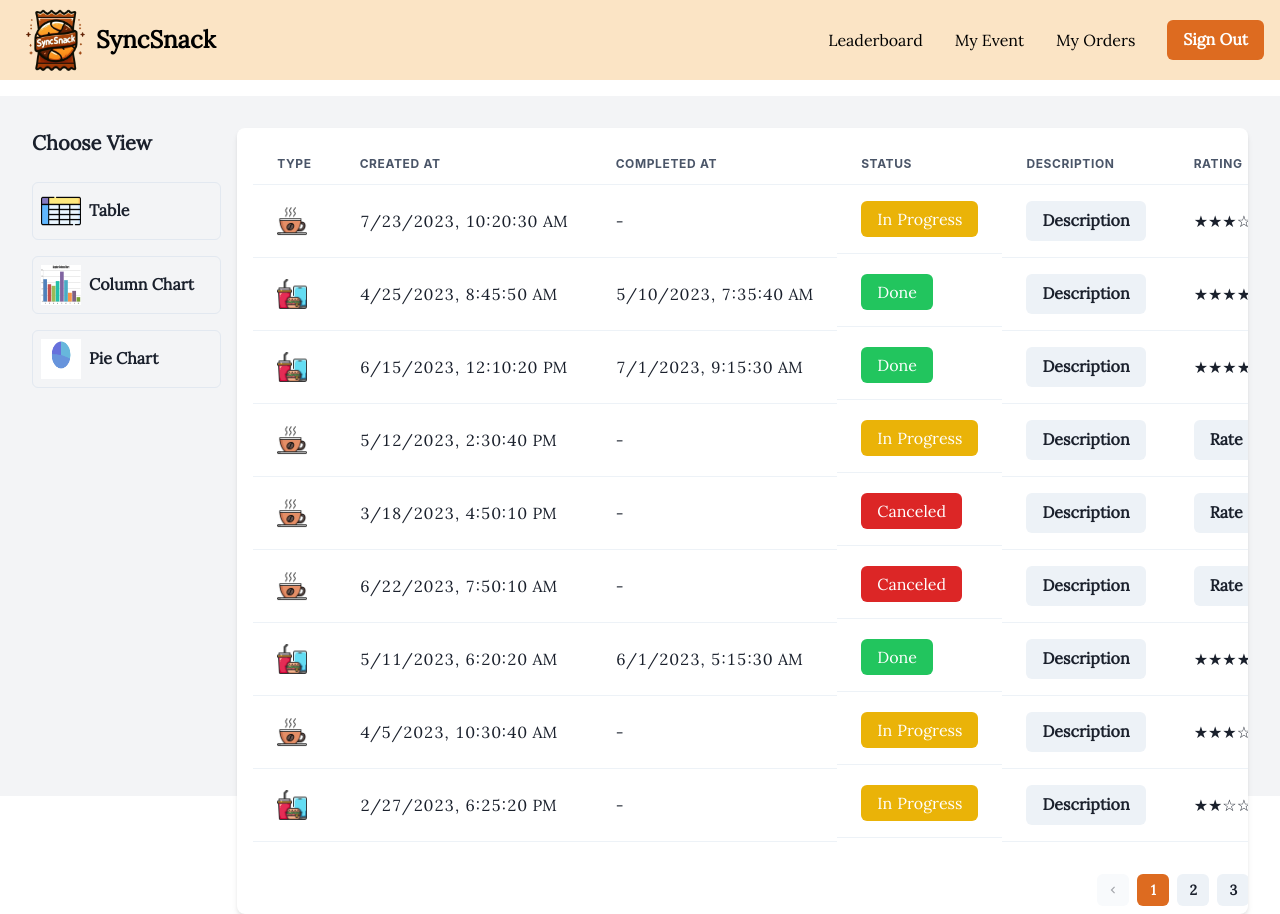
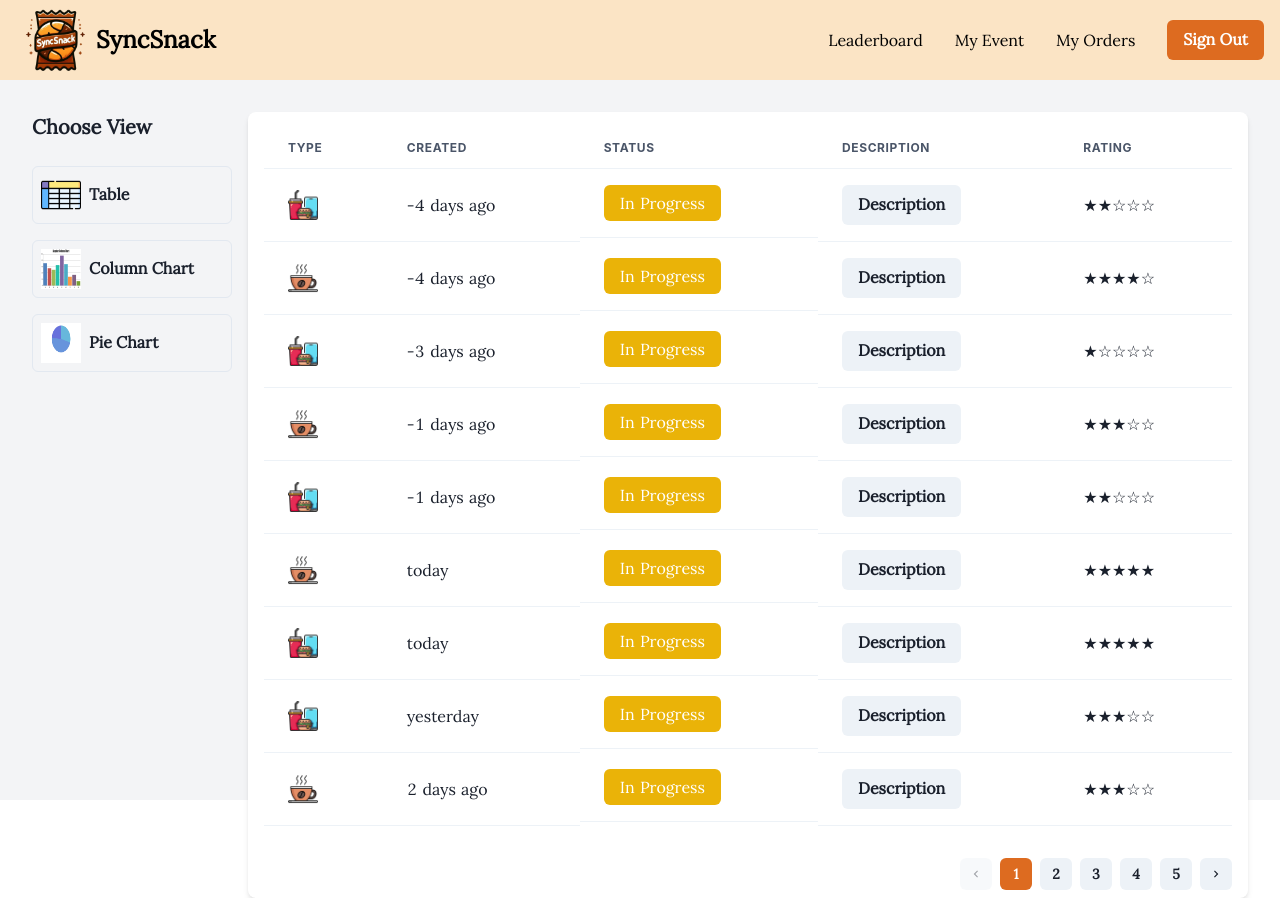
Before and after one commit to simecki123/SyncSnackApp, a Next.js app in the folder sync-snack/: page /orders in a window 1280 px wide. Built offline with nearby package versions, Linux system fonts and the light colour scheme; no server answers; sample sign-in values are in the browser's storage.

Commit message:
improve ui

```diff
--- a/sync-snack/app/(main)/layout.tsx
+++ b/sync-snack/app/(main)/layout.tsx
@@ -22,7 +22,7 @@ export default async function Layout({
       <header className="fixed top-0 left-0 right-0 z-50">
         <Header />
       </header>
-      <div className="mt-24">
+      <div className="mt-20">
         {children}
       </div>
     </div>
--- a/sync-snack/app/(main)/orders/page.tsx
+++ b/sync-snack/app/(main)/orders/page.tsx
@@ -4,16 +4,20 @@ import OrdersManagement from '@/app/components/my-orders/OrdersManagment';
 
 export default function OrdersPage() {
   return (
-    <Box className='p-8 bg-gray-100 flex flex-col' style={{ height: 'calc(100vh - 100px)' }}>
-      <OrdersManagement orders={mockedData} />
+    <Box className='p-8 bg-gray-100 flex flex-col' style={{ height: 'calc(100vh - 80px)' }}>
+      <OrdersManagement orders={sortDataByCreatedAtDescending(mockedData)} />
     </Box>
   );
+}
+
+function sortDataByCreatedAtDescending(data: any[]) {
+  return data.sort((a, b) => new Date(b.createdAt).getTime() - new Date(a.createdAt).getTime());
 }
 
 const mockedData = [
   {
     _id: "aB1cD2eF",
-    createdAt: new Date("2023-07-23T10:20:30Z"),
+    createdAt: new Date("2019-07-23T10:20:30Z"),
     completedAt: null,
     status: "In Progress",
     orderType: "coffee",
@@ -22,8 +26,8 @@ const mockedData = [
   },
   {
     _id: "9Q0rS1tU",
-    createdAt: new Date("2023-04-25T08:45:50Z"),
-    completedAt: new Date("2023-05-10T07:35:40Z"),
+    createdAt: new Date("2022-04-25T08:45:50Z"),
+    completedAt: new Date("2022-05-10T07:35:40Z"),
     status: "Done",
     orderType: "outside",
     additionalOptions: "gluten-free bun",
@@ -31,8 +35,8 @@ const mockedData = [
   },
   {
     _id: "3gH4iJ5k",
-    createdAt: new Date("2023-06-15T12:10:20Z"),
-    completedAt: new Date("2023-07-01T09:15:30Z"),
+    createdAt: new Date("2018-06-15T12:10:20Z"),
+    completedAt: new Date("2018-07-01T09:15:30Z"),
     status: "Done",
     orderType: "outside",
     additionalOptions: "add ketchup",
@@ -40,7 +44,7 @@ const mockedData = [
   },
   {
     _id: "6L7mN8oP",
-    createdAt: new Date("2023-05-12T14:30:40Z"),
+    createdAt: new Date("2020-05-12T14:30:40Z"),
     completedAt: null,
     status: "In Progress",
     orderType: "coffee",
@@ -49,7 +53,7 @@ const mockedData = [
   },
   {
     _id: "2V3wX4yZ",
-    createdAt: new Date("2023-03-18T16:50:10Z"),
+    createdAt: new Date("2021-03-18T16:50:10Z"),
     completedAt: null,
     status: "Canceled",
     orderType: "coffee",
@@ -58,7 +62,7 @@ const mockedData = [
   },
   {
     _id: "4P5qR6sT",
-    createdAt: new Date("2023-06-22T07:50:10Z"),
+    createdAt: new Date("2016-06-22T07:50:10Z"),
     completedAt: null,
     status: "Canceled",
     orderType: "coffee",
@@ -67,8 +71,8 @@ const mockedData = [
   },
   {
     _id: "7U8vW9xY",
-    createdAt: new Date("2023-05-11T06:20:20Z"),
-    completedAt: new Date("2023-06-01T05:15:30Z"),
+    createdAt: new Date("2017-05-11T06:20:20Z"),
+    completedAt: new Date("2017-06-01T05:15:30Z"),
     status: "Done",
     orderType: "outside",
     additionalOptions: "no pickles",
@@ -76,7 +80,7 @@ const mockedData = [
   },
   {
     _id: "0Z1aB2cD",
-    createdAt: new Date("2023-04-05T10:30:40Z"),
+    createdAt: new Date("2019-04-05T10:30:40Z"),
     completedAt: null,
     status: "In Progress",
     orderType: "coffee",
@@ -85,7 +89,7 @@ const mockedData = [
   },
   {
     _id: "5A6bC7dE",
-    createdAt: new Date("2023-02-27T18:25:20Z"),
+    createdAt: new Date("2021-02-27T18:25:20Z"),
     completedAt: null,
     status: "In Progress",
     orderType: "outside",
@@ -94,7 +98,7 @@ const mockedData = [
   },
   {
     _id: "8F9gH0iJ",
-    createdAt: new Date("2023-01-19T20:30:30Z"),
+    createdAt: new Date("2015-01-19T20:30:30Z"),
     completedAt: null,
     status: "In Progress",
     orderType: "coffee",
@@ -103,7 +107,7 @@ const mockedData = [
   },
   {
     _id: "9O0pQ1rS",
-    createdAt: new Date("2023-01-05T14:25:20Z"),
+    createdAt: new Date("2020-01-05T14:25:20Z"),
     completedAt: null,
     status: "In Progress",
     orderType: "outside",
@@ -112,8 +116,8 @@ const mockedData = [
   },
   {
     _id: "2tU3vW4x",
-    createdAt: new Date("2023-07-12T16:30:30Z"),
-    completedAt: new Date("2023-07-20T15:20:40Z"),
+    createdAt: new Date("2017-07-12T16:30:30Z"),
+    completedAt: new Date("2017-07-20T15:20:40Z"),
     status: "Done",
     orderType: "coffee",
     additionalOptions: "bring it in a red cup",
@@ -121,7 +125,7 @@ const mockedData = [
   },
   {
     _id: "5Y6zA7bC",
-    createdAt: new Date("2023-06-18T18:40:50Z"),
+    createdAt: new Date("2018-06-18T18:40:50Z"),
     completedAt: null,
     status: "In Progress",
     orderType: "outside",
@@ -130,8 +134,8 @@ const mockedData = [
   },
   {
     _id: "1K2lM3nO",
-    createdAt: new Date("2023-07-03T09:40:40Z"),
-    completedAt: new Date("2023-07-10T08:20:50Z"),
+    createdAt: new Date("2013-07-03T09:40:40Z"),
+    completedAt: new Date("2013-07-10T08:20:50Z"),
     status: "Done",
     orderType: "outside",
     additionalOptions: "spicy sauce",
@@ -139,8 +143,8 @@ const mockedData = [
   },
   {
     _id: "3eF4gH5i",
-    createdAt: new Date("2023-03-20T11:45:50Z"),
-    completedAt: new Date("2023-04-01T10:35:40Z"),
+    createdAt: new Date("2017-03-20T11:45:50Z"),
+    completedAt: new Date("2017-04-01T10:35:40Z"),
     status: "Done",
     orderType: "outside",
     additionalOptions: "extra sauce",
@@ -148,7 +152,7 @@ const mockedData = [
   },
   {
     _id: "6J7kL8mN",
-    createdAt: new Date("2023-02-15T12:50:10Z"),
+    createdAt: new Date("2015-02-15T12:50:10Z"),
     completedAt: null,
     status: "Canceled",
     orderType: "coffee",
@@ -157,7 +161,7 @@ const mockedData = [
   },
   {
     _id: "8dE9fG0H",
-    createdAt: new Date("2023-05-28T20:50:10Z"),
+    createdAt: new Date("2019-05-28T20:50:10Z"),
     completedAt: null,
     status: "Canceled",
     orderType: "coffee",
@@ -175,15 +179,16 @@ const mockedData = [
   },
   {
     _id: "4N5oP6qR",
-    createdAt: new Date("2023-03-10T10:30:30Z"),
-    completedAt: new Date("2023-03-25T09:15:40Z"),
+    createdAt: new Date("2020-03-10T10:30:30Z"),
+    completedAt: new Date("2020-03-25T09:15:40Z"),
     status: "Done",
     orderType: "coffee",
     additionalOptions: "no foam",
+    rating: 4
   },
   {
     _id: "7sT8uV9w",
-    createdAt: new Date("2023-02-27T12:40:50Z"),
+    createdAt: new Date("2014-02-27T12:40:50Z"),
     completedAt: null,
     status: "Canceled",
     orderType: "outside",
@@ -192,7 +197,7 @@ const mockedData = [
   },
   {
     _id: "0xY1zA2b",
-    createdAt: new Date("2023-01-18T14:50:10Z"),
+    createdAt: new Date("2015-01-18T14:50:10Z"),
     completedAt: null,
     status: "In Progress",
     orderType: "coffee",
@@ -201,8 +206,8 @@ const mockedData = [
   },
   {
     _id: "3cD4eF5g",
-    createdAt: new Date("2023-07-07T16:25:20Z"),
-    completedAt: new Date("2023-07-15T15:10:30Z"),
+    createdAt: new Date("2022-07-07T16:25:20Z"),
+    completedAt: new Date("2022-07-15T15:10:30Z"),
     status: "Done",
     orderType: "outside",
     additionalOptions: "no onions",
@@ -210,7 +215,7 @@ const mockedData = [
   },
   {
     _id: "6H7iJ8kL",
-    createdAt: new Date("2023-06-11T18:30:40Z"),
+    createdAt: new Date("2011-06-11T18:30:40Z"),
     completedAt: null,
     status: "In Progress",
     orderType: "coffee",
@@ -219,8 +224,8 @@ const mockedData = [
   },
   {
     _id: "9mN0oP1q",
-    createdAt: new Date("2023-05-15T20:45:50Z"),
-    completedAt: new Date("2023-06-01T19:35:40Z"),
+    createdAt: new Date("2016-05-15T20:45:50Z"),
+    completedAt: new Date("2016-06-01T19:35:40Z"),
     status: "Done",
     orderType: "outside",
     additionalOptions: "add bacon",
@@ -228,12 +233,146 @@ const mockedData = [
   },
   {
     _id: "2rS3tU4v",
-    createdAt: new Date("2023-04-20T09:50:10Z"),
+    createdAt: new Date("2019-04-20T09:50:10Z"),
     completedAt: null,
     status: "Canceled",
     orderType: "coffee",
     additionalOptions: "extra hot",
-
     rating: null
+  },
+  {
+    _id: "1X2yZ3aB",
+    createdAt: new Date("2024-02-15T09:15:30Z"),
+    completedAt: null,
+    status: "In Progress",
+    orderType: "coffee",
+    additionalOptions: "with soy milk",
+    rating: 4
+  },
+  {
+    _id: "4C5dE6fG",
+    createdAt: new Date("2024-03-20T14:25:40Z"),
+    completedAt: null,
+    status: "In Progress",
+    orderType: "outside",
+    additionalOptions: "extra cheese",
+    rating: 3
+  },
+  {
+    _id: "7H8iJ9kL",
+    createdAt: new Date("2024-04-30T18:45:50Z"),
+    completedAt: null,
+    status: "In Progress",
+    orderType: "coffee",
+    additionalOptions: "extra shot of espresso",
+    rating: 5
+  },
+  {
+    _id: "0M1nO2pQ",
+    createdAt: new Date("2024-05-10T12:10:20Z"),
+    completedAt: null,
+    status: "In Progress",
+    orderType: "outside",
+    additionalOptions: "side salad",
+    rating: 2
+  },
+  {
+    _id: "3R4sT5uV",
+    createdAt: new Date("2024-06-15T07:30:40Z"),
+    completedAt: null,
+    status: "In Progress",
+    orderType: "coffee",
+    additionalOptions: "extra foam",
+    rating: 3
+  },
+  {
+    _id: "1L2mN3oP",
+    createdAt: new Date("2024-07-19T09:15:30Z"),
+    completedAt: null,
+    status: "In Progress",
+    orderType: "coffee",
+    additionalOptions: "with almond milk",
+    rating: 4
+  },
+  {
+    _id: "4Q5rS6tU",
+    createdAt: new Date("2024-07-20T14:25:40Z"),
+    completedAt: null,
+    status: "In Progress",
+    orderType: "outside",
+    additionalOptions: "extra lettuce",
+    rating: 3
+  },
+  {
+    _id: "7V8wX9yZ",
+    createdAt: new Date("2024-07-21T18:45:50Z"),
+    completedAt: null,
+    status: "In Progress",
+    orderType: "coffee",
+    additionalOptions: "two shots of espresso",
+    rating: 5
+  },
+  {
+    _id: "0A1bC2dE",
+    createdAt: new Date("2024-07-22T12:10:20Z"),
+    completedAt: null,
+    status: "In Progress",
+    orderType: "outside",
+    additionalOptions: "add extra tomatoes",
+    rating: 2
+  },
+  {
+    _id: "3F4gH5iJ",
+    createdAt: new Date("2024-07-23T07:30:40Z"),
+    completedAt: null,
+    status: "In Progress",
+    orderType: "coffee",
+    additionalOptions: "with caramel syrup",
+    rating: 3
+  },
+  {
+    _id: "6K7lM8nO",
+    createdAt: new Date("2024-07-24T10:50:10Z"),
+    completedAt: null,
+    status: "In Progress",
+    orderType: "outside",
+    additionalOptions: "no onions",
+    rating: 1
+  },
+  {
+    _id: "9P0qR1sT",
+    createdAt: new Date("2024-07-25T15:20:30Z"),
+    completedAt: null,
+    status: "In Progress",
+    orderType: "coffee",
+    additionalOptions: "extra hot",
+    rating: 4
+  },
+  {
+    _id: "2U3vW4xY",
+    createdAt: new Date("2024-07-26T06:30:40Z"),
+    completedAt: null,
+    status: "In Progress",
+    orderType: "outside",
+    additionalOptions: "extra bacon",
+    rating: 2
+  },
+  {
+    _id: "5Z6aB7cD",
+    createdAt: new Date("2024-07-20T09:45:50Z"),
+    completedAt: null,
+    status: "In Progress",
+    orderType: "coffee",
+    additionalOptions: "no sugar",
+    rating: 3
+  },
+  {
+    _id: "8dE9fG0H",
+    createdAt: new Date("2024-07-21T14:15:20Z"),
+    completedAt: null,
+    status: "In Progress",
+    orderType: "outside",
+    additionalOptions: "add avocado",
+    rating: 5
   }
 ];
--- a/sync-snack/app/components/my-orders/order-row/OrderRow.tsx
+++ b/sync-snack/app/components/my-orders/order-row/OrderRow.tsx
@@ -24,8 +24,7 @@ export default function OrderRow({ order }: any) {
     <>
       <Tr>
         <Td><OrderTypePretty orderType={order.orderType} /></Td>
-        <Td>{order.createdAt.toLocaleString()}</Td>
-        <Td>{order.completedAt?.toLocaleString() || '-'}</Td>
+        <Td>{convertTimeToString(order.createdAt)}</Td>
         <Td className='flex'><StatusPretty statusType={order.status} /></Td>
         <Td><Button onClick={() => setDescriptionModalOpen(true)}>Description</Button></Td>
         <Td>
@@ -46,3 +45,30 @@ export default function OrderRow({ order }: any) {
     </>
   );
 }
+
+function convertTimeToString(time: Date | null): string {
+  if (!time) {
+    return "-";
+  }
+  const now = new Date();
+  const diffTime = now.getTime() - time.getTime();
+  const diffDays = Math.floor(diffTime / (1000 * 3600 * 24));
+  const diffMonths = (now.getFullYear() - time.getFullYear()) * 12 + now.getMonth() - time.getMonth();
+  const diffYears = now.getFullYear() - time.getFullYear();
+
+  if (diffDays === 0) {
+    return "today";
+  } else if (diffDays === 1) {
+    return "yesterday";
+  } else if (diffDays < 7) {
+    return `${diffDays} days ago`;
+  } else if (diffDays < 30) {
+    return "A week ago";
+  } else if (diffMonths < 12) {
+    return "A month ago";
+  } else if (diffYears === 1) {
+    return "A year ago";
+  } else {
+    return `${diffYears} years ago`;
+  }
+}
--- a/sync-snack/app/components/my-orders/orders-table/OrdersTable.tsx
+++ b/sync-snack/app/components/my-orders/orders-table/OrdersTable.tsx
@@ -47,15 +47,14 @@ export default function OrdersTable({ orders }: any) {
   };
 
   return (
-    <Box className='flex flex-col'>
-      <Box className='p-4 flex-none border-black'>
+    <Box className='flex flex-col grow'>
+      <Box className='p-4 flex-none'>
         <TableContainer>
           <Table variant="simple" colorScheme="gray">
             <Thead>
               <Tr>
                 <Th>Type</Th>
-                <Th>Created At</Th>
-                <Th>Completed At</Th>
+                <Th>Created</Th>
                 <Th>Status</Th>
                 <Th>Description</Th>
                 <Th>Rating</Th>
```
